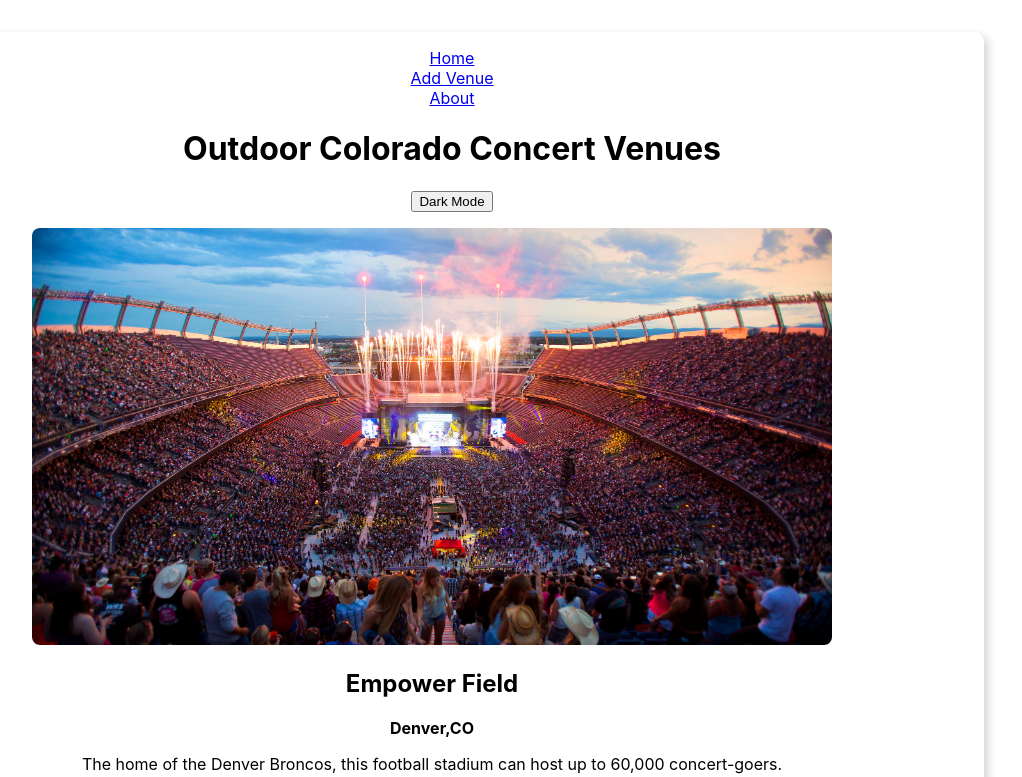
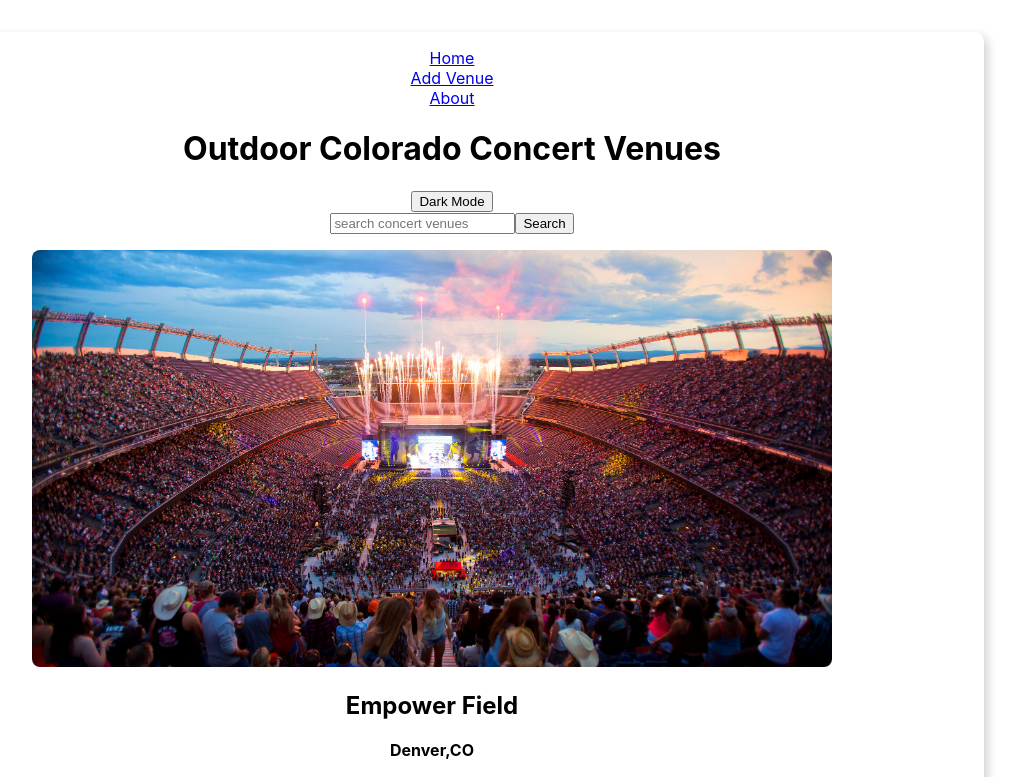
Before and after one commit to kmac303/Phase-2-Project, a React (Create React App) app: page / in a window 1280 px wide. Shown: the top 777 px of the page, without its empty margins (188-1210 px from the left). Built offline with nearby package versions, Linux system fonts and the light colour scheme; data requests are answered from the project's data file.

Commit message:
Finished Search component

```diff
--- a/src/Search.js
+++ b/src/Search.js
@@ -1,11 +1,25 @@
 import React, { useState } from "react";
 
-function Search() {
+function Search({onSearch}) {
     const [currentSearch, setCurrentSearch] = useState("");
 
+    function handleSubmit(e) {
+        e.preventDefault();
+        onSearch(currentSearch);
+    }
     return (
-        null
-      )
+        //search bar form
+        <form className="searchbar" onSubmit={handleSubmit}>
+            <input
+            type="text"
+            id="search"
+            placeholder="search concert venues"
+            value={currentSearch}
+            onChange={(e) => setCurrentSearch(e.target.value)}
+            />
+            <button type="submit">Search</button>
+        </form>
+    )
 }
 
 export default Search;
```
